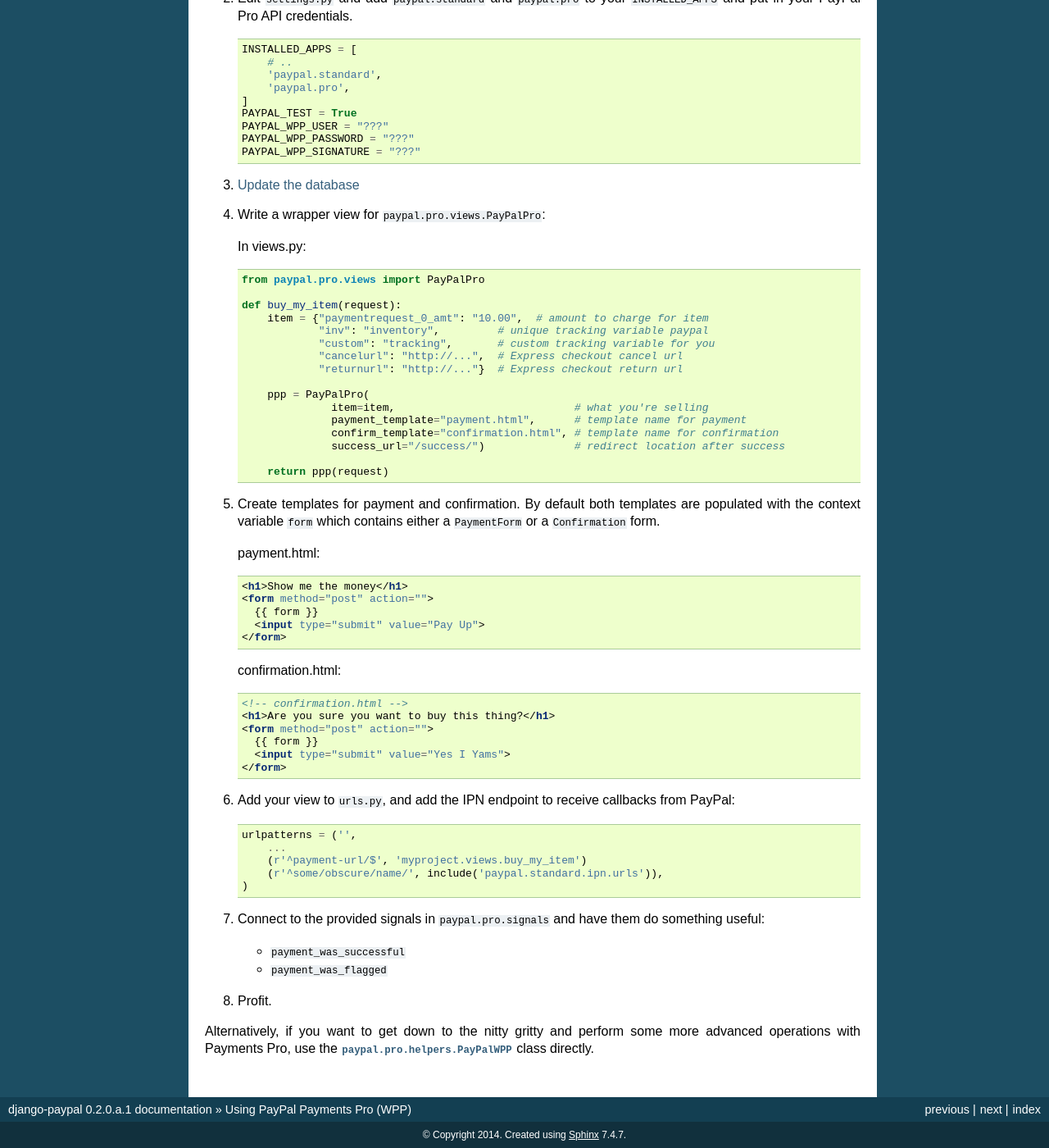
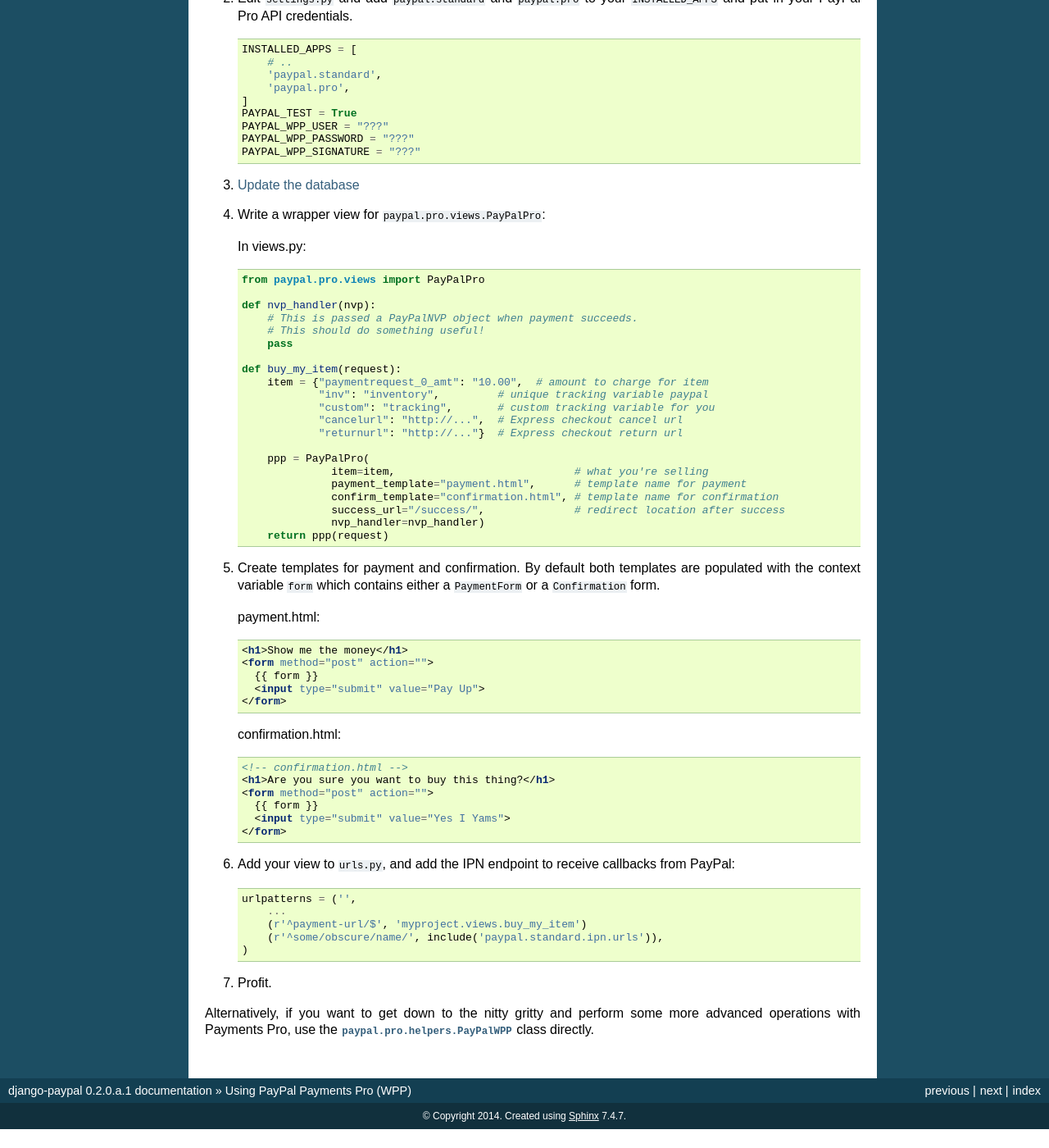
Before and after one commit to spookylukey/django-paypal, a Sphinx documentation site: the page built from docs/pro/index.rst, in a window 1280 px wide and 1400 px high, scrolled down 300 px. Shown: the whole window at 82% size. Built offline with Sphinx 7.4.7, drawn with Linux system fonts in a browser that asks for light colours; after the commit the page ends 1677 px from its top, so only the background shows below that.

Commit message:
New method for handling success with PayPalPro

```diff
--- a/docs/pro/index.rst
+++ b/docs/pro/index.rst
@@ -42,6 +42,11 @@
 
        from paypal.pro.views import PayPalPro
 
+       def nvp_handler(nvp):
+           # This is passed a PayPalNVP object when payment succeeds.
+           # This should do something useful!
+           pass
+
        def buy_my_item(request):
            item = {"paymentrequest_0_amt": "10.00",  # amount to charge for item
                    "inv": "inventory",         # unique tracking variable paypal
@@ -53,8 +58,8 @@
                      item=item,                            # what you're selling
                      payment_template="payment.html",      # template name for payment
                      confirm_template="confirmation.html", # template name for confirmation
-                     success_url="/success/")              # redirect location after success
-
+                     success_url="/success/",              # redirect location after success
+                     nvp_handler=nvp_handler)
            return ppp(request)
 
 5. Create templates for payment and confirmation. By default both templates are
@@ -94,13 +99,7 @@
            (r'^some/obscure/name/', include('paypal.standard.ipn.urls')),
        )
 
-7. Connect to the provided signals in ``paypal.pro.signals`` and have them do something useful:
-
-   * ``payment_was_successful``
-   * ``payment_was_flagged``
-
-
-8. Profit.
+7. Profit.
 
 Alternatively, if you want to get down to the nitty gritty and perform some
 more advanced operations with Payments Pro, use the :class:`paypal.pro.helpers.PayPalWPP` class directly.
```
Also changed, not shown: docs/release_notes.rst (+15 -0 lines), 2 other files.
